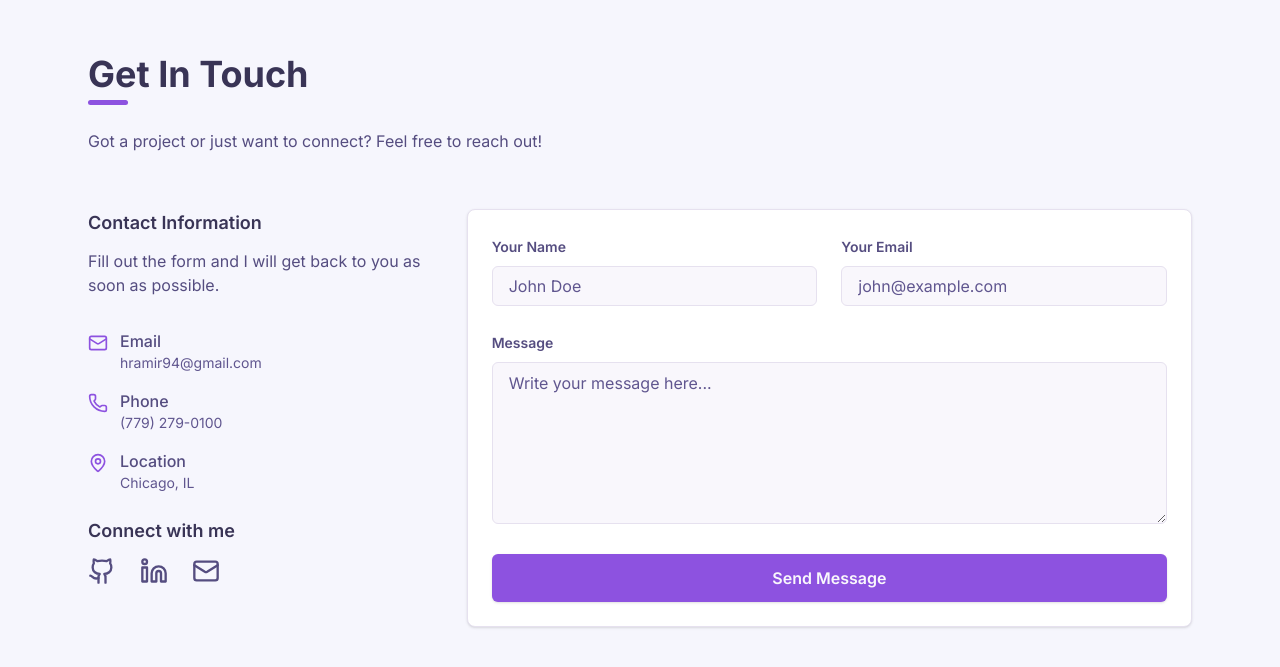
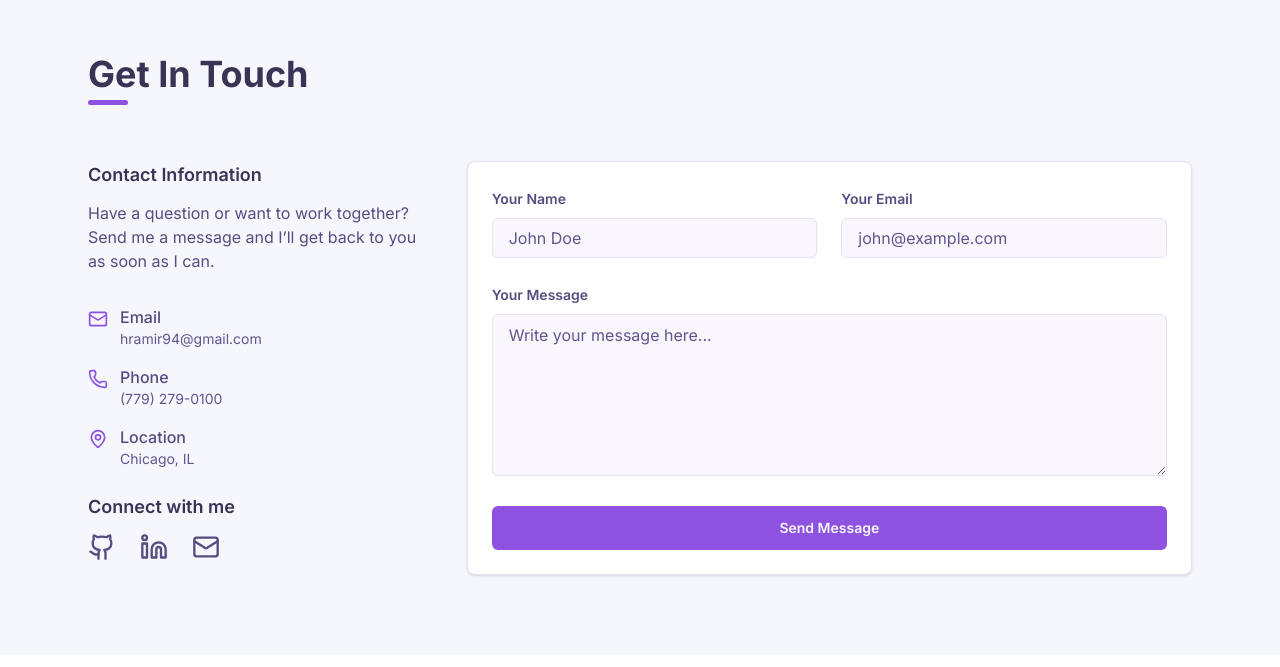
Before and after one commit to hectorlil48/my-portfolio, a React (Vite) app: page / in a window 1280 px wide. Shown: the part 4454-5121 px from the top of the page. Built offline with nearby package versions, Linux system fonts and the light colour scheme.

Commit message:
Cleaned up the form and added an example for Web3form

```diff
--- a/src/components/sections/Contact.jsx
+++ b/src/components/sections/Contact.jsx
@@ -4,16 +4,12 @@ const Contact = () => {
   return (
     <section id="contact" className="mx-auto max-w-6xl px-6 py-20">
       <header className="mb-12 lg:mb-14">
-        <div className="mb-6">
+        <div>
           <h2 className="text-heading mb-[6px] text-4xl font-bold transition-colors duration-300">
             Get In Touch
           </h2>
           <div className="bg-primary h-[5px] w-10 rounded"></div>
         </div>
-
-        <p className="text-foreground max-w-2xl">
-          Got a project or just want to connect? Feel free to reach out!
-        </p>
       </header>
 
       <div className="grid grid-cols-1 gap-8 md:grid-cols-3">
@@ -23,7 +19,8 @@ const Contact = () => {
               Contact Information
             </h3>
             <p className="text-foreground">
-              Fill out the form and I will get back to you as soon as possible.
+              Have a question or want to work together? Send me a message and
+              I’ll get back to you as soon as I can.
             </p>
           </div>
 
@@ -85,8 +82,20 @@ const Contact = () => {
           </div>
         </div>
         <div className="md:col-span-2">
-          <form className="bg-code-bg border-skill-border space-y-6 rounded-lg border p-6 shadow-sm">
+          <form
+            className="bg-code-bg border-skill-border space-y-6 rounded-lg border p-6 shadow-sm"
+            method="POST"
+            action="https://api.web3forms.com/submit"
+          >
+            {/* Hidden input for Web3Forms API key */}
+            <input
+              type="hidden"
+              name="access_key"
+              value="YOUR_ACCESS_KEY_HERE"
+            />
+
             <div className="grid grid-cols-1 gap-6 md:grid-cols-2">
+              {/* Name */}
               <div>
                 <label
                   htmlFor="name"
@@ -98,56 +107,56 @@ const Contact = () => {
                   type="text"
                   id="name"
                   name="name"
-                  autoComplete="name"
+                  required
                   placeholder="John Doe"
-                  required
-                  className="border-outline text-foreground bg-input placeholder-muted focus:ring-primary mt-2 h-10 w-full rounded-md border px-4 py-2 text-base outline-none focus:ring-2"
+                  className="bg-input border-outline text-foreground placeholder-muted focus:ring-primary mt-2 h-10 w-full rounded-md border px-4 py-2 text-base outline-none focus:ring-2"
                 />
               </div>
 
+              {/* Email */}
               <div>
                 <label
-                  htmlFor="name"
+                  htmlFor="email"
                   className="text-foreground text-sm font-semibold"
                 >
                   Your Email
                 </label>
                 <input
-                  type="text"
+                  type="email"
                   id="email"
                   name="email"
-                  autoComplete="email"
+                  required
                   placeholder="john@example.com"
-                  required
-                  className="border-outline text-foreground bg-input placeholder-muted focus:ring-primary mt-2 h-10 w-full rounded-md border px-4 py-2 text-base outline-none focus:ring-2"
+                  className="bg-input border-outline text-foreground placeholder-muted focus:ring-primary mt-2 h-10 w-full rounded-md border px-4 py-2 text-base outline-none focus:ring-2"
                 />
               </div>
             </div>
 
+            {/* Message */}
             <div>
               <label
                 htmlFor="message"
                 className="text-foreground text-sm font-semibold"
               >
-                Message
+                Your Message
               </label>
               <textarea
+                id="message"
                 name="message"
-                id="message"
-                rows={6}
+                rows="6"
+                required
                 placeholder="Write your message here..."
-                required
-                className="border-outline bg-input text-foreground placeholder-muted focus:ring-primary mt-2 w-full rounded-md border px-4 py-2 text-base outline-none focus:ring-2"
+                className="bg-input border-outline text-foreground placeholder-muted focus:ring-primary mt-2 w-full rounded-md border px-4 py-2 text-base outline-none focus:ring-2"
               ></textarea>
             </div>
-            <div>
-              <button
-                type="submit"
-                className="bg-primary text-main-btn hover:bg-primary/90 focus:ring-primary w-full rounded-md px-6 py-3 text-base font-semibold shadow transition-all duration-300 hover:scale-[1.02] focus:ring-2 focus:ring-offset-2 focus:outline-none"
-              >
-                Send Message
-              </button>
-            </div>
+
+            {/* Submit Button */}
+            <button
+              type="submit"
+              className="bg-primary text-main-btn hover:bg-primary/90 focus:ring-primary w-full rounded-md px-6 py-3 text-center text-sm font-semibold transition-all duration-300 focus:ring-2 focus:outline-none"
+            >
+              Send Message
+            </button>
           </form>
         </div>
       </div>
```
